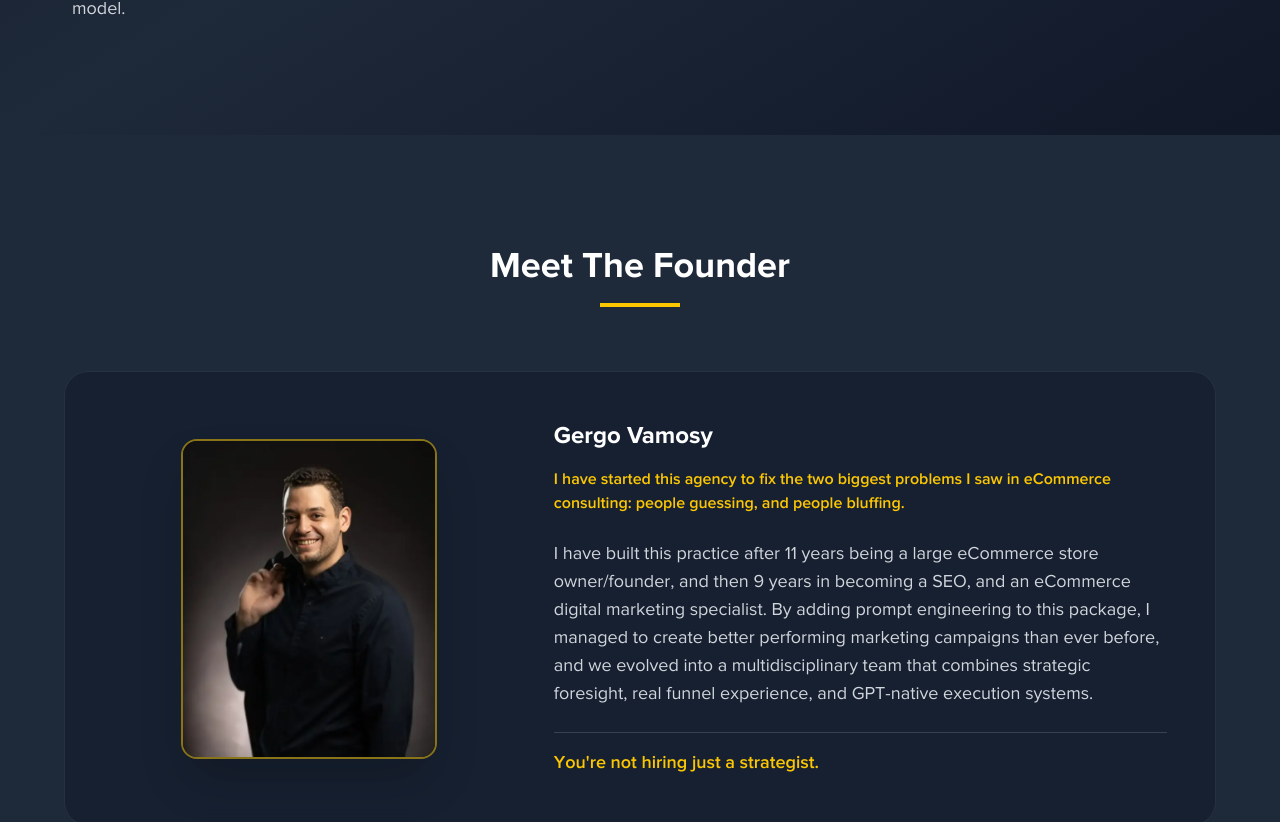
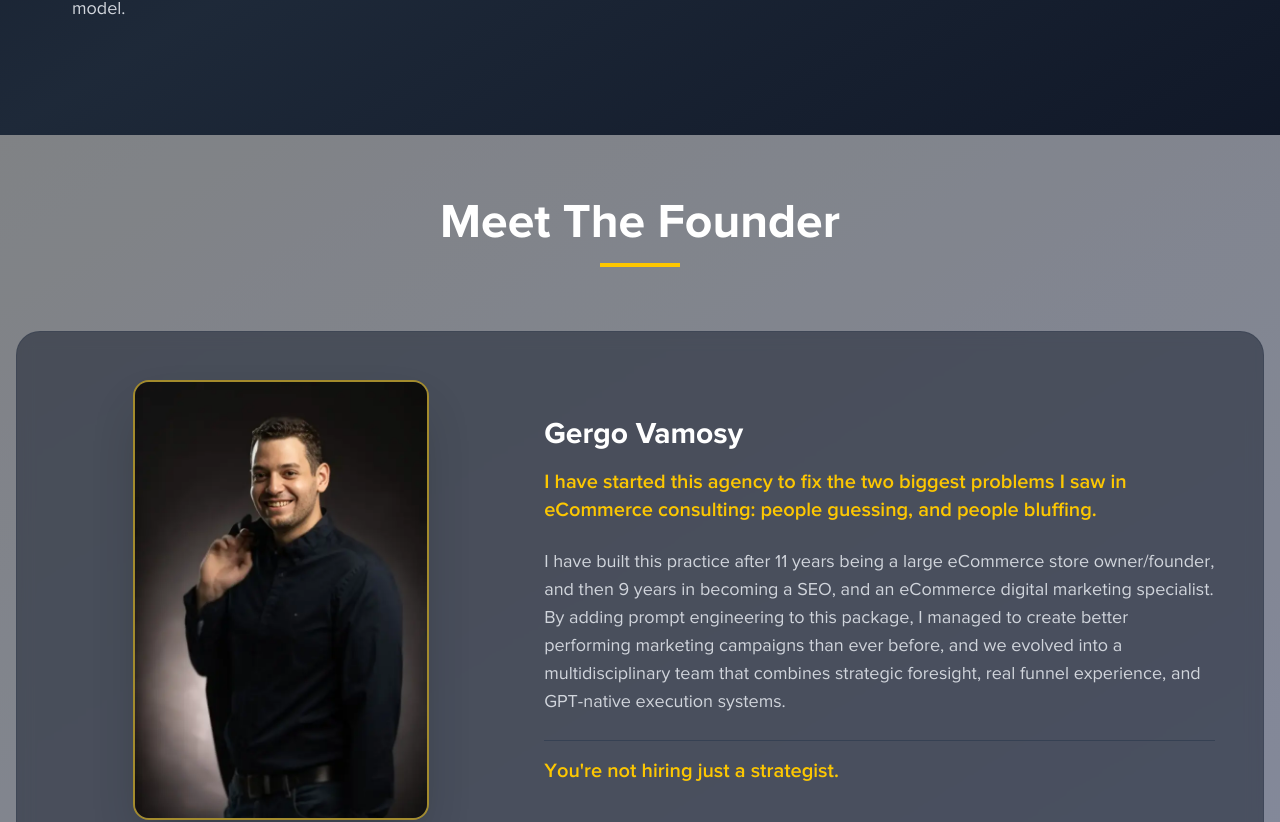
Before and after one commit to judeandy1999/vamossy.com, a Next.js app: page /about in a window 1280 px wide. Shown: the part 1457-2279 px from the top of the page. Built offline with nearby package versions, Linux system fonts and the light colour scheme; no server answers.

Commit message:
feat: refactor FounderCard component to use Container and Title for improved layout and styling

```diff
--- a/components/about/founder-card.jsx
+++ b/components/about/founder-card.jsx
@@ -3,21 +3,23 @@
 import Image from "next/image";
 import { motion, useInView } from "framer-motion";
 import { useRef } from "react";
+import Container from "@/components/ui/container";
+import Title from "@/components/ui/title";
 
 export default function FounderCard({ founder }) {
   const ref = useRef(null);
   const isInView = useInView(ref, { margin: "-100px" });
 
   return (
-    <section className="relative py-20 md:py-28 bg-gray-800 px-6">
-      <div className="max-w-6xl mx-auto" ref={ref}>
+    <Container variant="transparent-gradient" className="py-16">
+      <div className=" mx-auto" ref={ref}>
         <motion.div
           className="text-center mb-16"
           initial={{ opacity: 0, y: 30 }}
           animate={isInView ? { opacity: 1, y: 0 } : {}}
           transition={{ duration: 0.7 }}
         >
-          <h2 className="text-3xl md:text-4xl font-bold text-white mb-4">
+          <h2 className="text-3xl md:text-5xl font-bold text-white mb-4">
             Meet The Founder
           </h2>
           <div className="h-1 w-20 bg-yellow-400 mx-auto" />
@@ -36,7 +38,7 @@ export default function FounderCard({ founder }) {
               animate={isInView ? { opacity: 1, scale: 1 } : {}}
               transition={{ duration: 0.8, delay: 0.4 }}
             >
-              <div className="relative w-64 h-80 rounded-2xl overflow-hidden border-2 border-yellow-400/50 shadow-2xl">
+              <div className="relative w-74 h-110 rounded-2xl overflow-hidden border-2 border-yellow-400/50 shadow-2xl">
                 <Image
                   src={founder.image}
                   alt={founder.name}
@@ -55,10 +57,10 @@ export default function FounderCard({ founder }) {
               transition={{ duration: 0.8, delay: 0.5 }}
             >
               <div className="space-y-4">
-                <h3 className="text-xl md:text-2xl font-bold text-white">
+                <h3 className="text-xl md:text-3xl font-bold text-white">
                   {founder.name}
                 </h3>
-                <p className="text-yellow-400 font-semibold">
+                <p className="text-lg md:text-xl text-yellow-400 font-semibold">
                   {founder.intro}
                 </p>
               </div>
@@ -72,14 +74,17 @@ export default function FounderCard({ founder }) {
               </div>
 
               <div className="pt-4 border-t border-gray-700">
-                <p className="text-yellow-400 font-semibold text-lg">
+                <p className="text-yellow-400 font-semibold text-lg md:text-xl">
                   {founder.closing}
+                </p>
+                <p className="text-white font-semibold text-lg md:text-xl">
+                  {founder.closing2}
                 </p>
               </div>
             </motion.div>
           </div>
         </motion.div>
       </div>
-    </section>
+    </Container>
   );
 }
```
